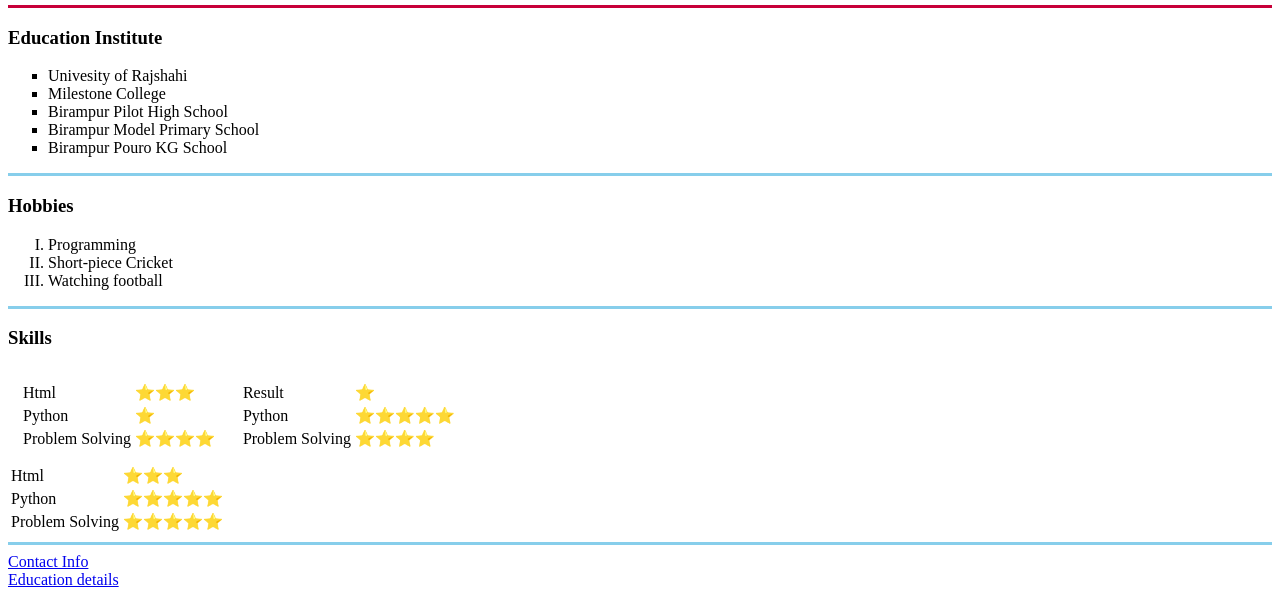
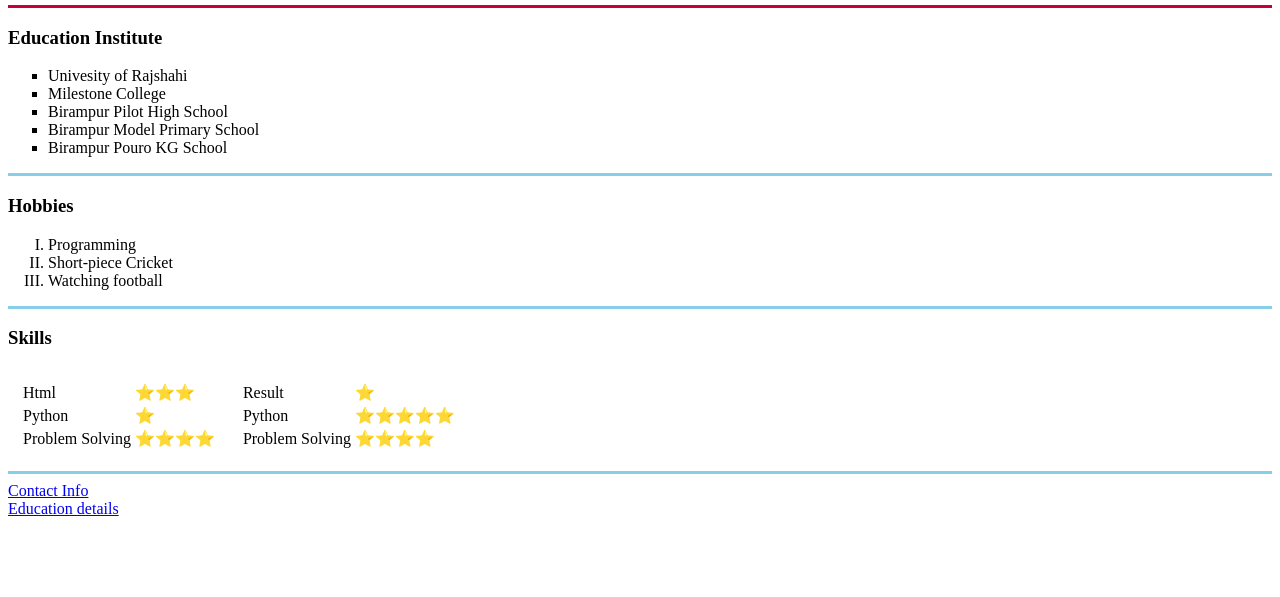
Before and after one commit to Rudrooo/CV, a plain HTML site: page index.html in a window 1280 px wide. Shown: the part 235-832 px from the top of the page. After the commit the page ends 800 px from the top, so only its background shows below. Drawn offline with Linux system fonts and the light colour scheme.

Commit message:
table delete

```diff
--- a/index.html
+++ b/index.html
@@ -82,20 +82,7 @@
         </table>
 
 
-        <table>
-            <tr>
-                <td>Html</td>
-                <td>⭐⭐⭐</td>
-            </tr>
-            <tr>
-                <td>Python</td>
-                <td>⭐⭐⭐⭐⭐</td>
-            </tr>
-            <tr>
-                <td>Problem Solving</td>
-                <td>⭐⭐⭐⭐⭐</td>
-            </tr>
-        </table>
+
 
         <hr size='3' color='skyblue'>
         <a href="contact.html" target="_blank">Contact Info</a>
```
